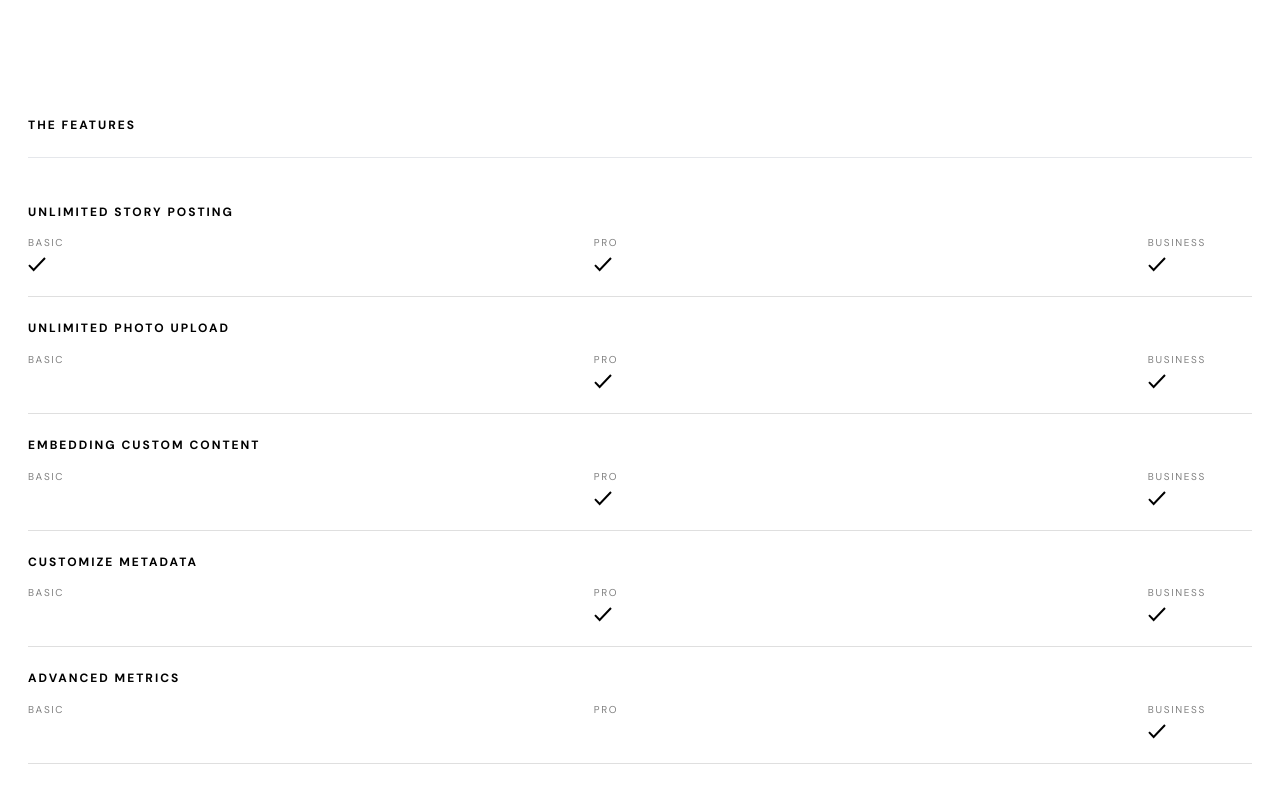
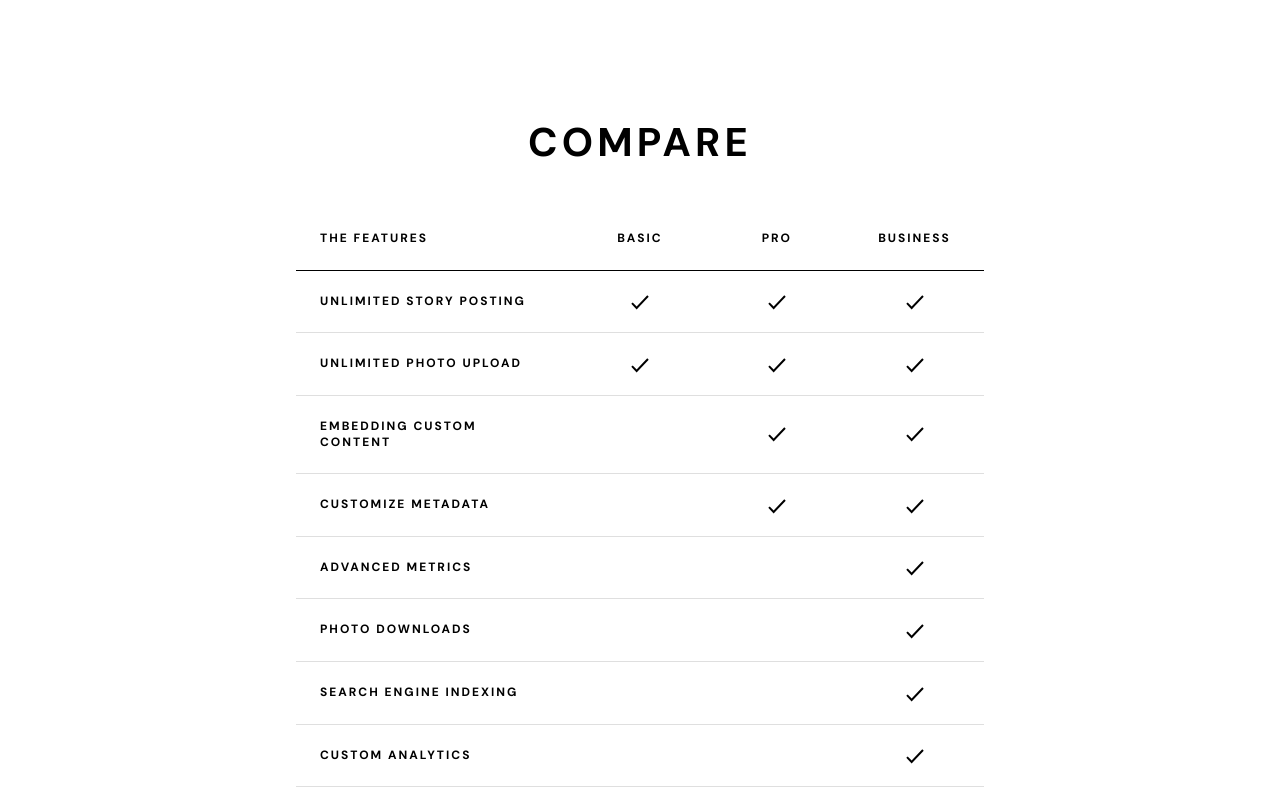
Before and after one commit to mrvicthor/photosnap-multi-page-website, a React (Vite) app: page /pricing in a window 1280 px wide. Shown: the part 1226-2014 px from the top of the page. Built offline with nearby package versions, Linux system fonts and the light colour scheme.

Commit message:
added price plan table

```diff
--- a/src/components/index.jsx
+++ b/src/components/index.jsx
@@ -10,6 +10,7 @@ import Hero from "./hero";
 import Lists from "./lists";
 import FeatureList from "./featureList";
 import FeatureListItem from "./featureListItems";
+import Table from "./table";
 
 export {
   Layout,
@@ -24,4 +25,5 @@ export {
   Lists,
   FeatureList,
   FeatureListItem,
+  Table,
 };
--- a/src/components/layout/index.jsx
+++ b/src/components/layout/index.jsx
@@ -7,7 +7,7 @@ const Layout = ({ children }) => {
     <div className="grid layout">
       <Header />
       <main className="main">{children}</main>
-      <footer className="footer bg-[#000000] text-[#ffffff]">
+      <footer className="footer bg-[#000000] text-[#ffffff] -mt-1">
         <div className="py-[3.5rem] pl-[2.0625rem] pr-8 md:py-16 md:px-[2.4375rem] lg:max-w-[69rem] lg:mx-auto lg:py-[4rem]">
           <div className="footer--block grid justify-items-center md:grid-cols-2 md:justify-items-start md:gap-y-8 lg:gap-x-[6.8125rem]">
             <Link to="/" className="">
--- /dev/null
+++ b/src/components/table/index.tsx
@@ -0,0 +1,266 @@
+import React from "react";
+
+const Table = () => {
+  return (
+    <table className="hidden md:block mt-16 w-[43rem]">
+      <thead>
+        <tr>
+          <th style={{ width: "40%" }} className="text-left">
+            The Features
+          </th>
+          <th className="w-[8.75rem]">Basic</th>
+          <th className="w-[8.75rem]">Pro</th>
+          <th className="w-[8.75rem]">Business</th>
+        </tr>
+      </thead>
+      <tbody>
+        <tr>
+          <td>unlimited story posting</td>
+          <td>
+            <svg
+              xmlns="http://www.w3.org/2000/svg"
+              width="18"
+              height="15"
+              className="absolute top-[40%] left-[50%] -translate-x-[50%]"
+            >
+              <path
+                fill="none"
+                stroke="#000"
+                strokeWidth="2"
+                d="M1 8.124L5.623 13 17 1"
+              />
+            </svg>
+          </td>
+          <td>
+            <svg
+              xmlns="http://www.w3.org/2000/svg"
+              width="18"
+              height="15"
+              className="absolute top-[40%] left-[50%] -translate-x-[50%]"
+            >
+              <path
+                fill="none"
+                stroke="#000"
+                strokeWidth="2"
+                d="M1 8.124L5.623 13 17 1"
+              />
+            </svg>
+          </td>
+          <td>
+            <svg
+              xmlns="http://www.w3.org/2000/svg"
+              width="18"
+              height="15"
+              className="absolute top-[40%] left-[50%] -translate-x-[50%]"
+            >
+              <path
+                fill="none"
+                stroke="#000"
+                strokeWidth="2"
+                d="M1 8.124L5.623 13 17 1"
+              />
+            </svg>
+          </td>
+        </tr>
+        <tr>
+          <td>unlimited photo upload</td>
+          <td>
+            <svg
+              xmlns="http://www.w3.org/2000/svg"
+              width="18"
+              height="15"
+              className="absolute top-[40%] left-[50%] -translate-x-[50%]"
+            >
+              <path
+                fill="none"
+                stroke="#000"
+                strokeWidth="2"
+                d="M1 8.124L5.623 13 17 1"
+              />
+            </svg>
+          </td>
+          <td>
+            <svg
+              xmlns="http://www.w3.org/2000/svg"
+              width="18"
+              height="15"
+              className="absolute top-[40%] left-[50%] -translate-x-[50%]"
+            >
+              <path
+                fill="none"
+                stroke="#000"
+                strokeWidth="2"
+                d="M1 8.124L5.623 13 17 1"
+              />
+            </svg>
+          </td>
+          <td>
+            <svg
+              xmlns="http://www.w3.org/2000/svg"
+              width="18"
+              height="15"
+              className="absolute top-[40%] left-[50%] -translate-x-[50%]"
+            >
+              <path
+                fill="none"
+                stroke="#000"
+                strokeWidth="2"
+                d="M1 8.124L5.623 13 17 1"
+              />
+            </svg>
+          </td>
+        </tr>
+        <tr>
+          <td>embedding custom content</td>
+          <td></td>
+          <td>
+            <svg
+              xmlns="http://www.w3.org/2000/svg"
+              width="18"
+              height="15"
+              className="absolute top-[40%] left-[50%] -translate-x-[50%]"
+            >
+              <path
+                fill="none"
+                stroke="#000"
+                strokeWidth="2"
+                d="M1 8.124L5.623 13 17 1"
+              />
+            </svg>
+          </td>
+          <td>
+            <svg
+              xmlns="http://www.w3.org/2000/svg"
+              width="18"
+              height="15"
+              className="absolute top-[40%] left-[50%] -translate-x-[50%]"
+            >
+              <path
+                fill="none"
+                stroke="#000"
+                strokeWidth="2"
+                d="M1 8.124L5.623 13 17 1"
+              />
+            </svg>
+          </td>
+        </tr>
+        <tr>
+          <td>customize metadata</td>
+          <td></td>
+          <td>
+            <svg
+              xmlns="http://www.w3.org/2000/svg"
+              width="18"
+              height="15"
+              className="absolute top-[40%] left-[50%] -translate-x-[50%]"
+            >
+              <path
+                fill="none"
+                stroke="#000"
+                strokeWidth="2"
+                d="M1 8.124L5.623 13 17 1"
+              />
+            </svg>
+          </td>
+          <td>
+            <svg
+              xmlns="http://www.w3.org/2000/svg"
+              width="18"
+              height="15"
+              className="absolute top-[40%] left-[50%] -translate-x-[50%]"
+            >
+              <path
+                fill="none"
+                stroke="#000"
+                strokeWidth="2"
+                d="M1 8.124L5.623 13 17 1"
+              />
+            </svg>
+          </td>
+        </tr>
+        <tr>
+          <td>advanced metrics</td>
+          <td></td>
+          <td></td>
+          <td>
+            <svg
+              xmlns="http://www.w3.org/2000/svg"
+              width="18"
+              height="15"
+              className="absolute top-[40%] left-[50%] -translate-x-[50%]"
+            >
+              <path
+                fill="none"
+                stroke="#000"
+                strokeWidth="2"
+                d="M1 8.124L5.623 13 17 1"
+              />
+            </svg>
+          </td>
+        </tr>
+        <tr>
+          <td>photo downloads</td>
+          <td></td>
+          <td></td>
+          <td>
+            <svg
+              xmlns="http://www.w3.org/2000/svg"
+              width="18"
+              height="15"
+              className="absolute top-[40%] left-[50%] -translate-x-[50%]"
+            >
+              <path
+                fill="none"
+                stroke="#000"
+                strokeWidth="2"
+                d="M1 8.124L5.623 13 17 1"
+              />
+            </svg>
+          </td>
+        </tr>
+        <tr>
+          <td>search engine indexing</td>
+          <td></td>
+          <td></td>
+          <td>
+            <svg
+              xmlns="http://www.w3.org/2000/svg"
+              width="18"
+              height="15"
+              className="absolute top-[40%] left-[50%] -translate-x-[50%]"
+            >
+              <path
+                fill="none"
+                stroke="#000"
+                strokeWidth="2"
+                d="M1 8.124L5.623 13 17 1"
+              />
+            </svg>
+          </td>
+        </tr>
+        <tr>
+          <td>custom analytics</td>
+          <td></td>
+          <td></td>
+          <td>
+            <svg
+              xmlns="http://www.w3.org/2000/svg"
+              width="18"
+              height="15"
+              className="absolute top-[40%] left-[50%] -translate-x-[50%]"
+            >
+              <path
+                fill="none"
+                stroke="#000"
+                strokeWidth="2"
+                d="M1 8.124L5.623 13 17 1"
+              />
+            </svg>
+          </td>
+        </tr>
+      </tbody>
+    </table>
+  );
+};
+
+export default Table;
--- a/src/index.css
+++ b/src/index.css
@@ -154,6 +154,38 @@
       grid-template-columns: 16.875rem 1fr;
       grid-template-rows: 7.375rem 2.5rem;
     }
+    table,
+    th,
+    td {
+      border-collapse: collapse;
+    }
+
+    tr th,
+    tr td {
+      font-size: 0.75rem;
+      line-height: 15.62px;
+      letter-spacing: 2px;
+      font-weight: 700;
+    }
+
+    th {
+      text-align: center;
+      padding-bottom: 1.4375rem;
+      border-bottom: 1px solid #000000;
+    }
+    th,
+    td {
+      padding-inline: 1.5rem;
+      text-transform: uppercase;
+    }
+
+    td {
+      padding-block: 1.4375rem;
+      border-bottom: 1px solid #dfdfdf;
+      vertical-align: middle;
+      position: relative;
+    }
+
     .footer--block {
       grid-template-rows: 16px 16px 1fr;
     }
--- a/src/pages/pricing/index.jsx
+++ b/src/pages/pricing/index.jsx
@@ -1,4 +1,10 @@
-import { Banner, Lists, FeatureList, FeatureListItem } from "../../components";
+import {
+  Banner,
+  Lists,
+  FeatureList,
+  FeatureListItem,
+  Table,
+} from "../../components";
 import LinkButton from "../../components/common/linkbutton";
 import { useWindowSize } from "../../hooks/use-Window-Size";
 import betaBg from "../../assets/shared/mobile/bg-beta.jpg";
@@ -83,9 +89,11 @@ const Pricing = () => {
           />
         </div>
       </section>
-      <section className="text-[#000000] px-[1.75rem] pb-[4.03125rem]">
-        <h4 className="hidden">Compare</h4>
-        <div>
+      <section className="text-[#000000] px-[1.75rem] pb-[4.03125rem] md:pb-[7rem] md:flex md:justify-center md:flex-col md:items-center lg:pb-[10rem]">
+        <h4 className="hidden md:block font-bold text-[2.5rem] uppercase leading-[3rem] tracking-[4.17px]">
+          Compare
+        </h4>
+        <div className="md:hidden">
           <h5 className="font-bold text-[0.75rem] uppercase leading-[15.62px] tracking-[2px]">
             The Features
           </h5>
@@ -131,6 +139,7 @@ const Pricing = () => {
             <FeatureListItem title="Business" isHidden />
           </FeatureList>
         </div>
+        <Table />
       </section>
       <section className="text-[#ffffff] h-[18rem] relative overflow-hidden md:h-[17.5rem]">
         {width !== undefined && (
```
